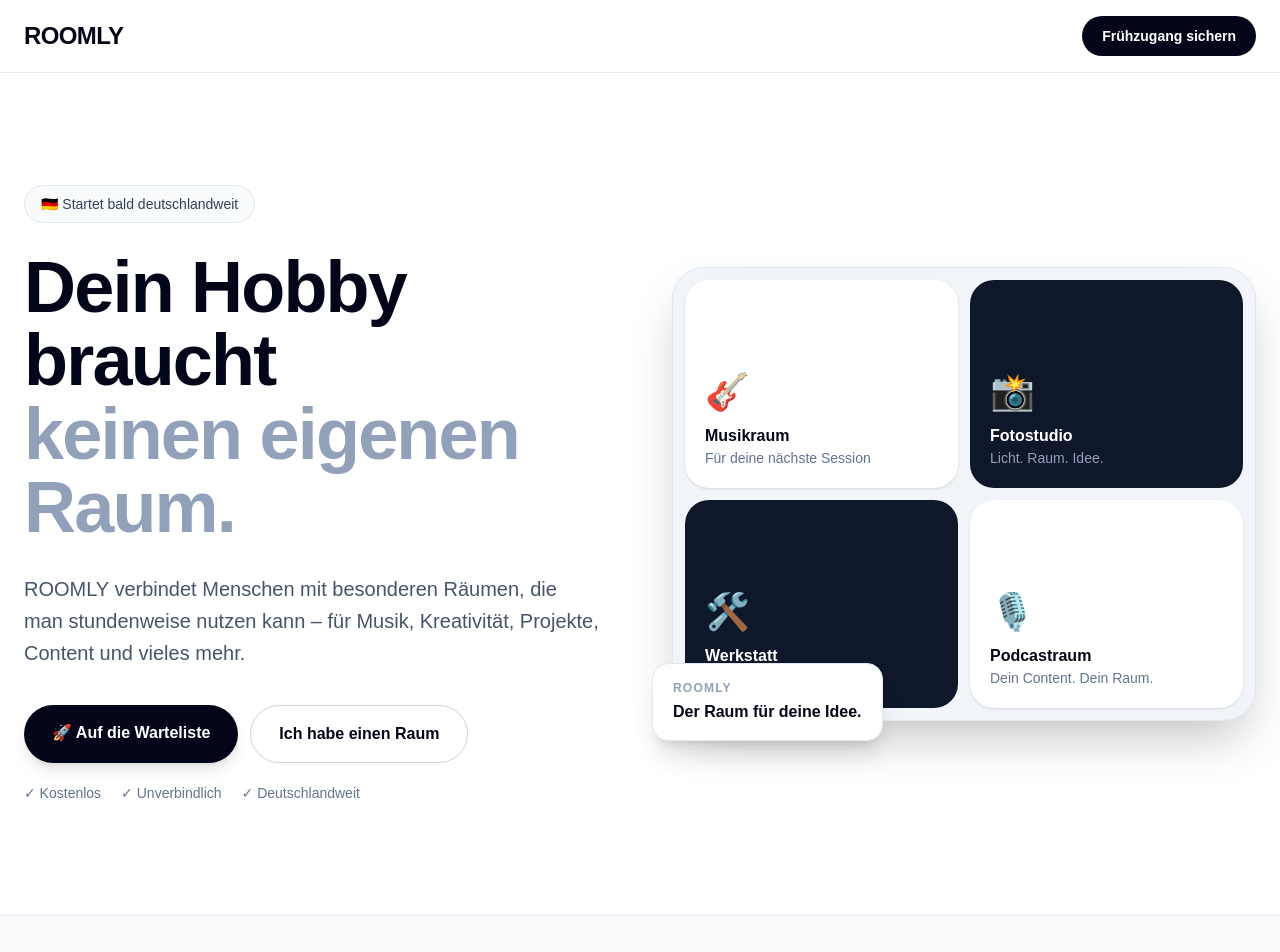
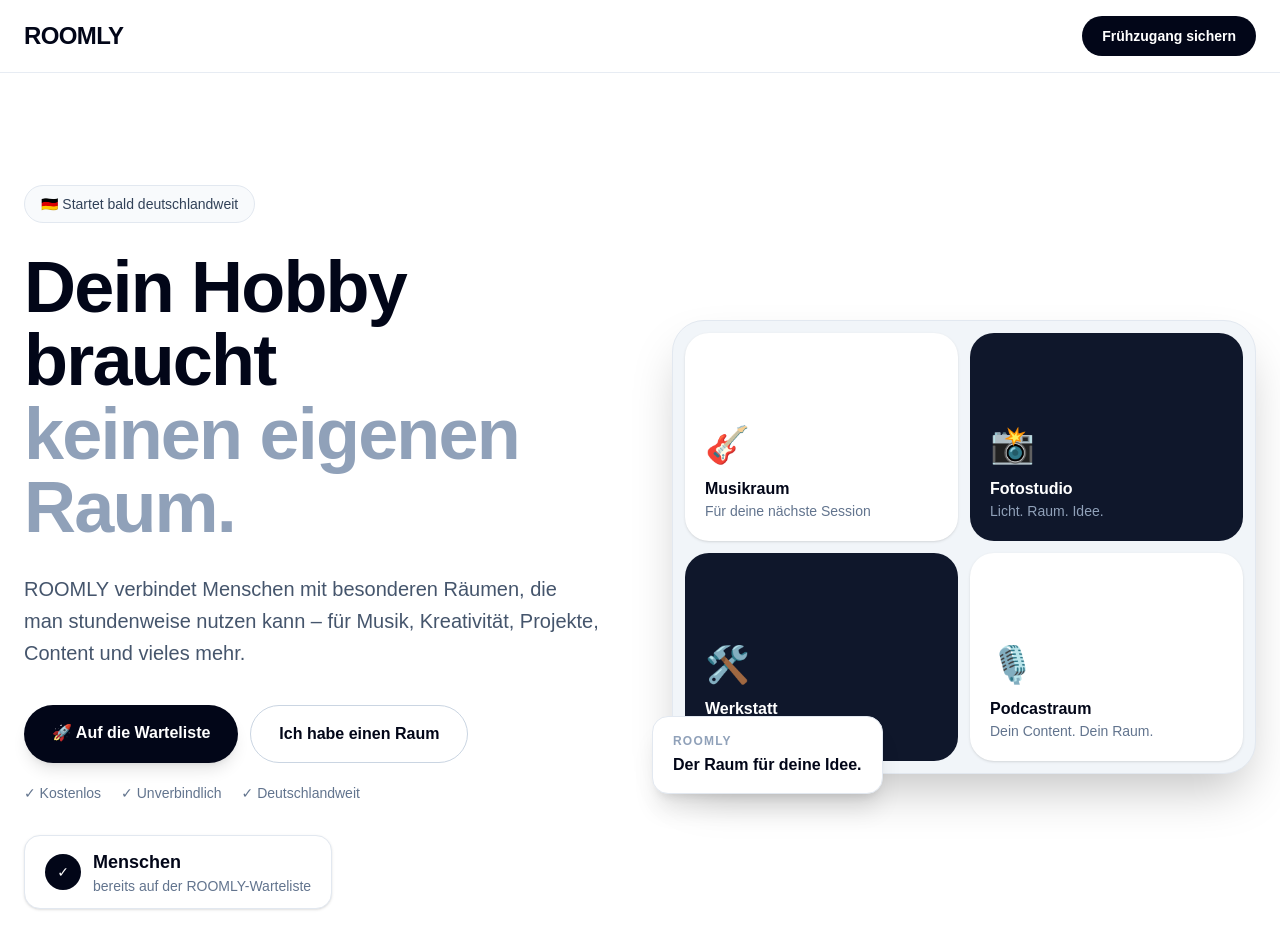
Before and after one commit to jannikstollenwerl-create/roomly, a Next.js app: page / in a window 1280 px wide. Shown: the top 952 px of the page. Built offline with nearby package versions, Linux system fonts and the light colour scheme; no server answers.

Commit message:
Add waitlist counter

```diff
--- /dev/null
+++ b/app/api/waitlist-count/route.ts
@@ -0,0 +1,17 @@
+import { NextResponse } from "next/server";
+import { supabase } from "@/lib/supabase";
+
+export async function GET() {
+  const { data, error } = await supabase.rpc("get_waitlist_count");
+
+  if (error) {
+    return NextResponse.json(
+      { error: error.message },
+      { status: 500 }
+    );
+  }
+
+  return NextResponse.json({
+    count: Number(data ?? 0),
+  });
+}
--- a/app/page.tsx
+++ b/app/page.tsx
@@ -1,3 +1,6 @@
+"use client";
+
+import { useEffect, useState } from "react";
 import WaitlistForm from "./components/WaitlistForm";
 
 const categories = [
@@ -30,6 +33,15 @@
 ];
 
 export default function Home() {
+  const [count, setCount] = useState<number | null>(null);
+
+  useEffect(() => {
+    fetch("/api/waitlist-count")
+      .then((res) => res.json())
+      .then((data) => setCount(data.count))
+      .catch(() => setCount(null));
+  }, []);
+
   return (
     <main className="min-h-screen bg-white text-slate-950">
       {/* NAVIGATION */}
@@ -92,6 +104,25 @@
               <span>✓ Unverbindlich</span>
               <span>✓ Deutschlandweit</span>
             </div>
+
+            {/* WAITLIST COUNTER */}
+            {count !== null && (
+              <div className="mt-8 inline-flex items-center gap-3 rounded-2xl border border-slate-200 bg-white px-5 py-3 shadow-sm">
+                <div className="flex h-9 w-9 items-center justify-center rounded-full bg-slate-950 text-sm text-white">
+                  ✓
+                </div>
+
+                <div>
+                  <div className="text-lg font-black">
+                    {count} {count === 1 ? "Person" : "Menschen"}
+                  </div>
+
+                  <div className="text-sm text-slate-500">
+                    bereits auf der ROOMLY-Warteliste
+                  </div>
+                </div>
+              </div>
+            )}
           </div>
 
           {/* HERO VISUAL */}
@@ -144,7 +175,9 @@
               <div className="text-xs font-semibold uppercase tracking-widest text-slate-400">
                 ROOMLY
               </div>
-              <div className="mt-1 font-bold">Der Raum für deine Idee.</div>
+              <div className="mt-1 font-bold">
+                Der Raum für deine Idee.
+              </div>
             </div>
           </div>
         </div>
@@ -266,7 +299,10 @@
       </section>
 
       {/* PROVIDERS */}
-      <section id="raum-anbieten" className="mx-auto max-w-7xl px-6 py-24">
+      <section
+        id="raum-anbieten"
+        className="mx-auto max-w-7xl px-6 py-24"
+      >
         <div className="overflow-hidden rounded-[2rem] bg-slate-100">
           <div className="grid lg:grid-cols-2">
             <div className="p-8 sm:p-12 lg:p-16">
```
